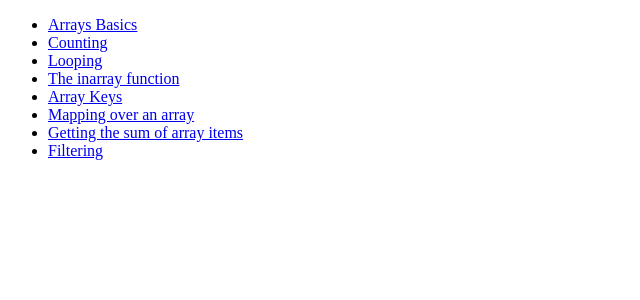
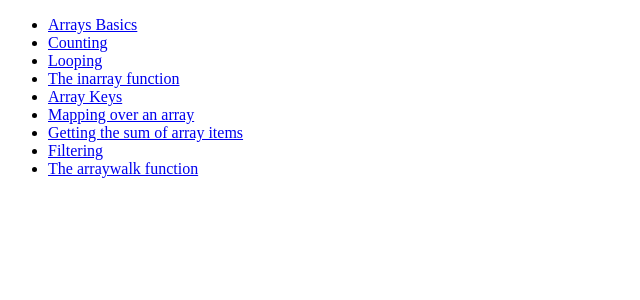
Before and after one commit to cjlaborde/php-arrays, a PHP site: page / in a window 1280 px wide. Shown: the top 300 px of the page, without its empty margins (0-640 px from the left). Run offline with PHP 8.4, Linux system fonts and the light colour scheme.

Commit message:
The arraywalk function

```diff
--- a/index.php
+++ b/index.php
@@ -18,6 +18,7 @@
         <li><a href="/6-mapping-over-an-array">Mapping over an array</a></li>
         <li><a href="/7-getting-the-sum-of-array-items">Getting the sum of array items</a></li>
         <li><a href="/8-filtering">Filtering</a></li>
+        <li><a href="/9-thetarraywalk-function">The arraywalk function</a></li>
 </body>
 
 </html>
```
Also changed, not shown: README.md.
